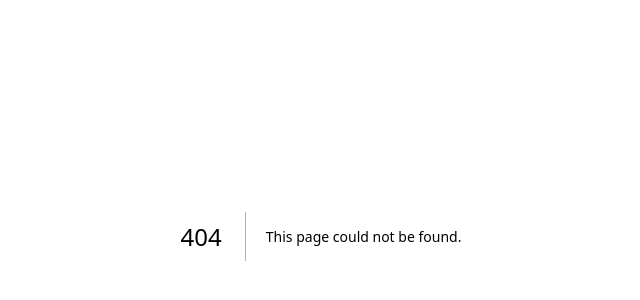
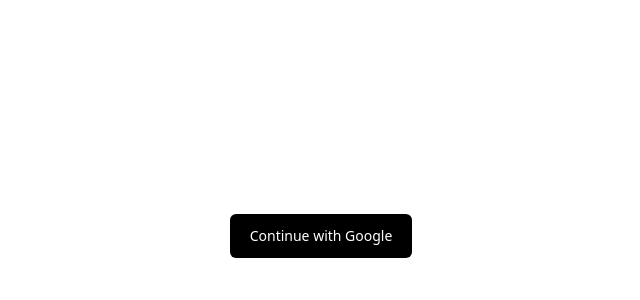
Before and after one commit to rajkumarvns/RideUp, a Next.js app in the folder vehicle-web/: page /signin in a window 1280 px wide. Before the commit this address had no page. Shown: the part 164-464 px from the top of the page, without its empty margins (319-959 px from the left). Built offline with nearby package versions, Linux system fonts and the light colour scheme.

Commit message:
feat: implement Google sign-in functionality and update user model

```diff
--- /dev/null
+++ b/vehicle-web/src/app/signin/page.tsx
@@ -0,0 +1,17 @@
+"use client";
+
+import { signIn } from "next-auth/react";
+
+export default function SignInPage() {
+  return (
+    <main className="flex min-h-screen items-center justify-center px-6">
+      <button
+        type="button"
+        onClick={() => signIn("google", { callbackUrl: "/" })}
+        className="rounded-md bg-black px-5 py-3 text-sm font-medium text-white transition-opacity hover:opacity-80"
+      >
+        Continue with Google
+      </button>
+    </main>
+  );
+}
--- a/vehicle-web/src/auth.ts
+++ b/vehicle-web/src/auth.ts
@@ -4,6 +4,7 @@
 import { connectDb } from "./lib/db";
 import User from "./models/user.model";
 import bcrypt from "bcryptjs";
+import Google from "next-auth/providers/google";
 
 export const { handlers, signIn, signOut, auth } = NextAuth({
   providers: [
@@ -35,6 +36,10 @@
           throw new Error("user doesn't exist!");
         }
 
+        if (!user.password) {
+          throw new Error("This account uses Google sign-in");
+        }
+
         const isMatch = await bcrypt.compare(password, user.password);
         if (!isMatch) {
           throw new Error("incorrect password!");
@@ -48,8 +53,33 @@
         };
       },
     }),
+    Google,
   ],
   callbacks: {
+    async signIn({ user, account, profile }) {
+      if (account?.provider !== "google") {
+        return true;
+      }
+
+      if (!user.email || profile?.email_verified === false) {
+        return false;
+      }
+
+      await connectDb();
+      const existingUser = await User.findOne({ email: user.email });
+      const databaseUser =
+        existingUser ??
+        (await User.create({
+          name: user.name ?? user.email.split("@")[0],
+          email: user.email,
+        }));
+
+      user.id = String(databaseUser._id);
+      user.name = databaseUser.name;
+      user.role = databaseUser.role;
+
+      return true;
+    },
     async jwt({ token, user }) {
       if (user) {
         token.name = user.name ?? token.name;
--- a/vehicle-web/src/models/user.model.ts
+++ b/vehicle-web/src/models/user.model.ts
@@ -2,8 +2,8 @@
 interface IUser extends mongoose.Document {
   name: string;
   email: string;
-  password: string;
-  role: "user" |"partner"| "admin" ;
+  password?: string;
+  role: "user" | "partner" | "admin";
   createdAt: Date;
   updatedAt: Date;
 }
```
Also changed, not shown: 2 other files (tests, documents, lock files or other folders).
